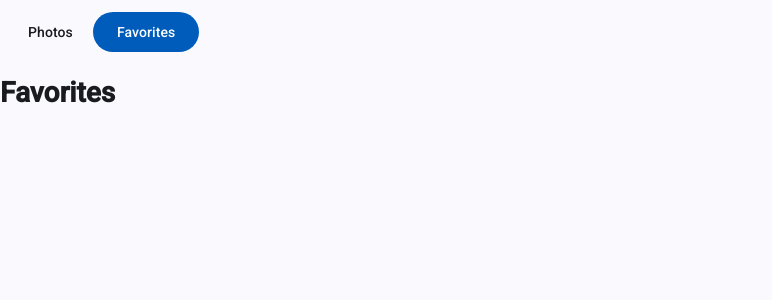
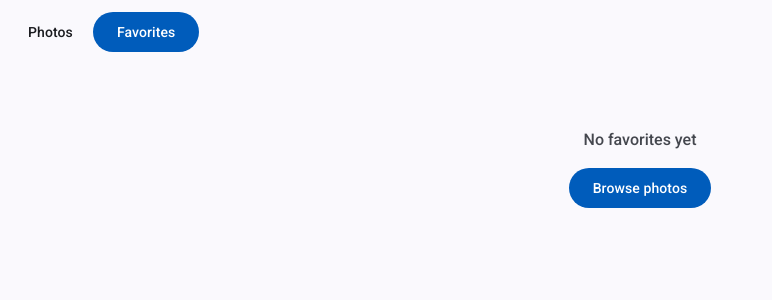
Before and after one commit to feprodev/photo-library, an Angular app: page /favorites in a window 1280 px wide. Shown: the top 300 px of the page, without its empty margins (0-772 px from the left). Built offline with nearby package versions, Linux system fonts and the light colour scheme.

Commit message:
feat: show favorites in a grid with empty state

```diff
--- a/src/app/features/favorites/favorites-page.html
+++ b/src/app/features/favorites/favorites-page.html
@@ -1 +1,8 @@
-<h1>Favorites</h1>
+@if (favorites.count() > 0) {
+  <app-photo-grid [photos]="favorites.favorites()" />
+} @else {
+  <div class="empty">
+    <p>No favorites yet</p>
+    <a matButton="filled" routerLink="/">Browse photos</a>
+  </div>
+}
--- /dev/null
+++ b/src/app/features/favorites/favorites-page.scss
@@ -0,0 +1,18 @@
+:host {
+  display: block;
+  padding: 16px;
+}
+
+.empty {
+  display: flex;
+  flex-direction: column;
+  align-items: center;
+  gap: 16px;
+  padding: 48px 16px;
+  color: var(--mat-sys-on-surface-variant);
+
+  p {
+    margin: 0;
+    font: var(--mat-sys-title-medium);
+  }
+}
--- a/src/app/features/favorites/favorites-page.ts
+++ b/src/app/features/favorites/favorites-page.ts
@@ -1,7 +1,15 @@
-import { Component } from '@angular/core';
+import { Component, inject } from '@angular/core';
+import { MatButton } from '@angular/material/button';
+import { RouterLink } from '@angular/router';
+import { FavoritesStore } from '../../core/favorites-store';
+import { PhotoGrid } from '../../shared/photo-grid/photo-grid';
 
 @Component({
   selector: 'app-favorites-page',
+  imports: [PhotoGrid, MatButton, RouterLink],
   templateUrl: './favorites-page.html',
+  styleUrl: './favorites-page.scss',
 })
-export class FavoritesPage {}
+export class FavoritesPage {
+  protected readonly favorites = inject(FavoritesStore);
+}
```
Also changed, not shown: 1 other file (tests, documents, lock files or other folders).
